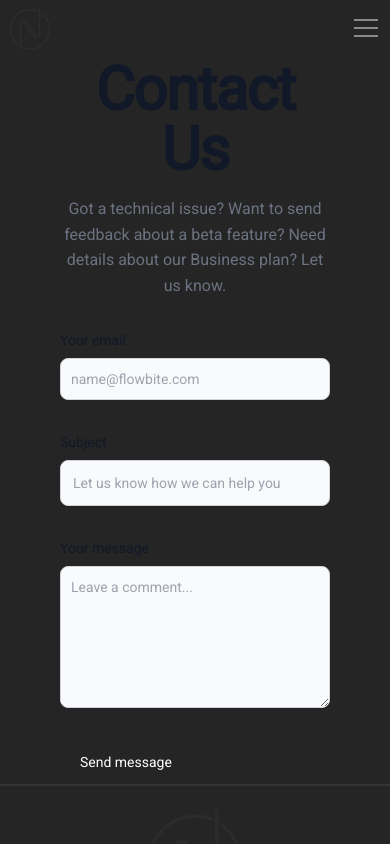
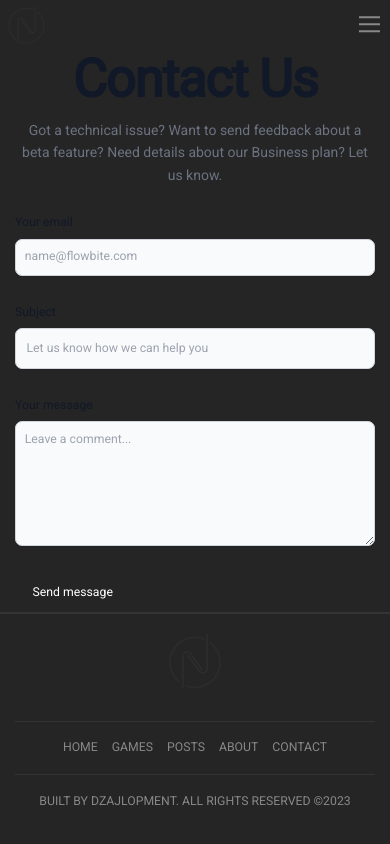
Before and after one commit to BigNtertainment/BigNtertainment, a Next.js app: page /contact in a window 390 px wide. Shown: the top 844 px of the page. Built offline with nearby package versions, Linux system fonts and the light colour scheme.

Commit message:
Finish Homepage responsive

```diff
--- a/src/app/globals.css
+++ b/src/app/globals.css
@@ -30,10 +30,6 @@
 	margin: 0;
 	padding: 0;
 	box-sizing: inherit;
-}
-
-html {
-	box-sizing: border-box;
 }
 
 -webkit-scrollbar {
@@ -73,11 +69,20 @@ html {
 }
 
 @layer base {
+	html {
+		@apply box-border text-sm md:text-base;
+	}
+
+	.html-studio {
+		@apply text-base;
+	}
+
 	.body {
 		font-family: "Roboto", sans-serif;
 		font-weight: 300;
 		line-height: 1.6;
-		@apply text-dark-primary bg-dark-primary grid  grid-cols-defaultLayout min-h-screen;
+		@apply text-dark-primary bg-dark-primary grid gridLayout min-h-screen;
+
 		grid-template-rows: min-content 1fr min-content;
 	}
 
--- a/src/components/layout/Footer.tsx
+++ b/src/components/layout/Footer.tsx
@@ -5,8 +5,8 @@ import Link from "next/link";
 const Footer = () => {
 	return (
 		<div className="grid gridLayout items-center justify-center col-[full-start/full-end] relative pb-12 lg:mx-4 footer">
-			<div className="col-[center-start/center-end] flex justify-center mt-6 lg:mt-14 mb-9  lg:mb-20">
-				<Logo width={100} height={100} className="opacity-50" />
+			<div className="col-[center-start/center-end] mx-auto flex justify-center mt-6 lg:mt-14 mb-9 h-16 w-16 relative lg:mb-20 lg:w-24 lg:h-24">
+				<Logo fill={true} className="opacity-50" />
 			</div>
 
 			<div className="flex uppercase justify-center mb-5 lg:mb-0 border-t-dark-line-highlight text-dark-secondary border-t row-[2/3] col-[center-start/center-end] pt-5 text-sm gap-4 lg:col-[center-start/col-start_4] lg:row-[2/3]">
--- a/src/components/layout/LayoutProvider.tsx
+++ b/src/components/layout/LayoutProvider.tsx
@@ -9,7 +9,7 @@ const LayoutProvider = ({ children }: { children: React.ReactNode }) => {
 
 	if (pathname.startsWith("/studio")) {
 		return (
-			<html lang="en" className="html">
+			<html lang="en" className="html-studio">
 				<body>{children}</body>
 			</html>
 		);
--- a/src/components/layout/Navigation/ClassicNav.tsx
+++ b/src/components/layout/Navigation/ClassicNav.tsx
@@ -8,7 +8,7 @@ const ClassicNav = () => {
 		<>
 			<div className="h-full flex gap-3 ">
 				<div className="relative h-full aspect-square w-11 lg:w-12 ">
-					<Logo className="opacity-60" fill={true} />
+					<Logo className="opacity-50" fill={true} />
 				</div>
 
 				<NavLinks className={"hidden lg:flex"} />
```
